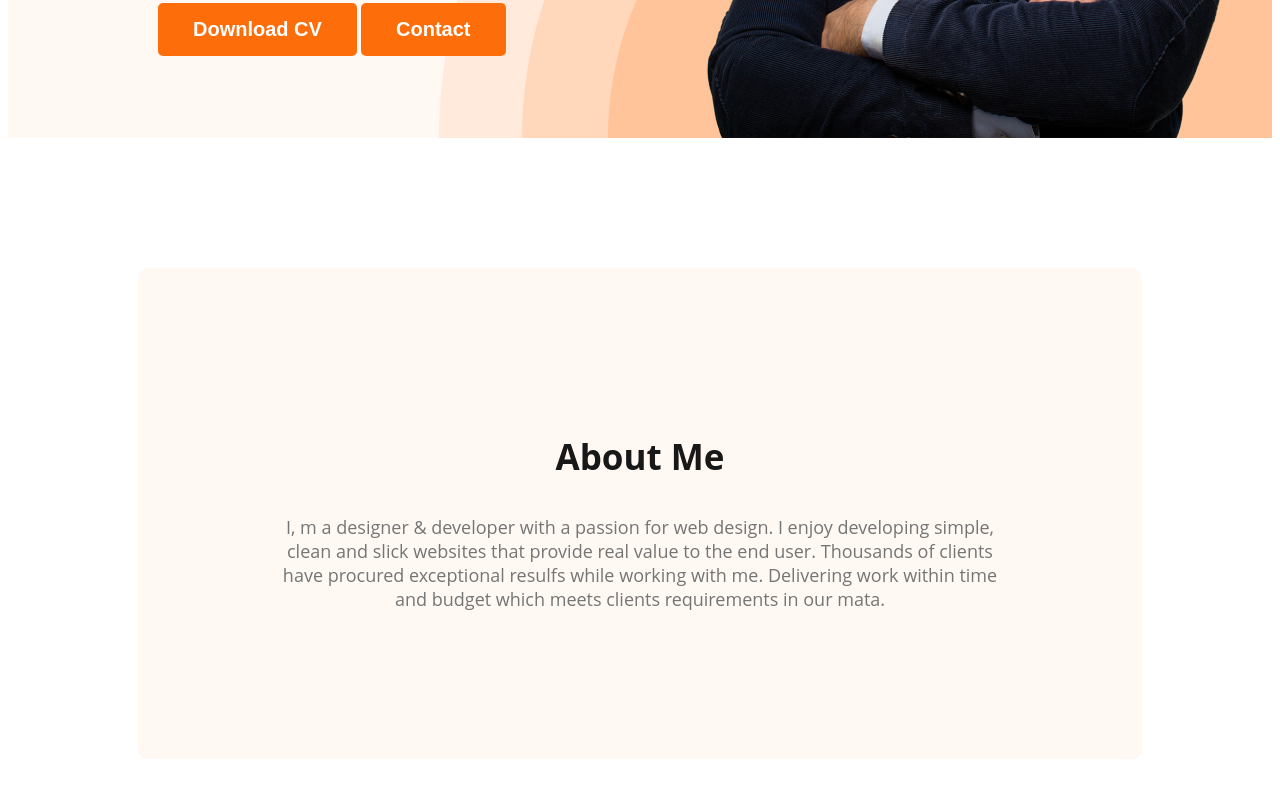
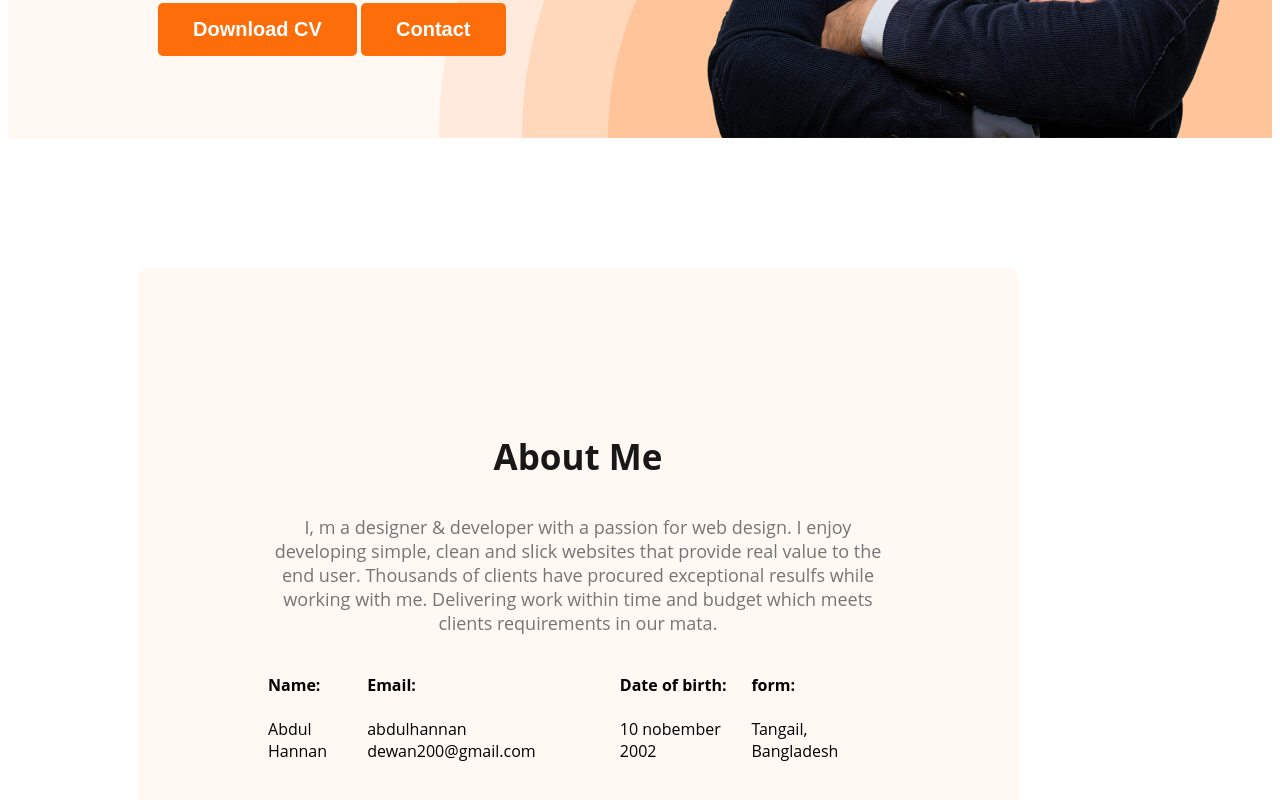
Before and after one commit to abdulhannandewan/webdeveloper-porttfolio, a plain HTML site: page index.html in a window 1280 px wide. Shown: the part 727-1527 px from the top of the page. Drawn offline with Linux system fonts and the light colour scheme.

Commit message:
added about information

```diff
--- a/index.html
+++ b/index.html
@@ -35,6 +35,24 @@
   <p class="section-description">
     I, m a designer & developer with a passion for web design. I enjoy developing simple, clean and slick websites that provide real value to the end user. Thousands of clients have procured exceptional resulfs while working with me. Delivering work within time and budget which meets clients requirements in our mata.
   </p>
+  <div class="about-info-container">
+<div class="about-inf">
+  <h4 class="info-title">Name:</h4>
+  <p class="info-description">Abdul Hannan </p>
+</div>
+<div class="about-inf">
+  <h4 class="info-title">Email:</h4>
+  <p class="info-description"> abdulhannan dewan200@gmail.com</p>
+</div>
+<div class="about-inf">
+  <h4 class="info-title">Date of birth:</h4>
+  <p class="info-description">10 nobember 2002</p>
+</div>
+<div class="about-inf">
+  <h4 class="info-title">form:</h4>
+  <p class="info-description">Tangail, Bangladesh</p>
+</div>
+  </div>
 </section>
   </main>
   <footer>
--- a/style/style.css
+++ b/style/style.css
@@ -74,7 +74,10 @@ margin-bottom: 0px;
   }
 
   /* main section styles */
-
+main{
+  max-width: 1140px;
+  margin: 0 ;
+}
   /* about section styles */
 .about{
   padding: 130px;
@@ -93,3 +96,10 @@ margin-bottom: 0px;
   text-align: center;
   font-size: 18px;
 }
+.about-info-container{
+  display: flex;
+  justify-content: space-around;
+}
+.about.inf{
+  text-align: center;
+}
```
